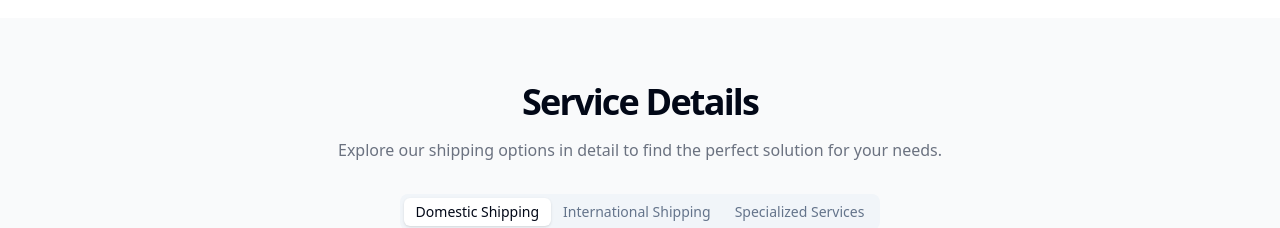
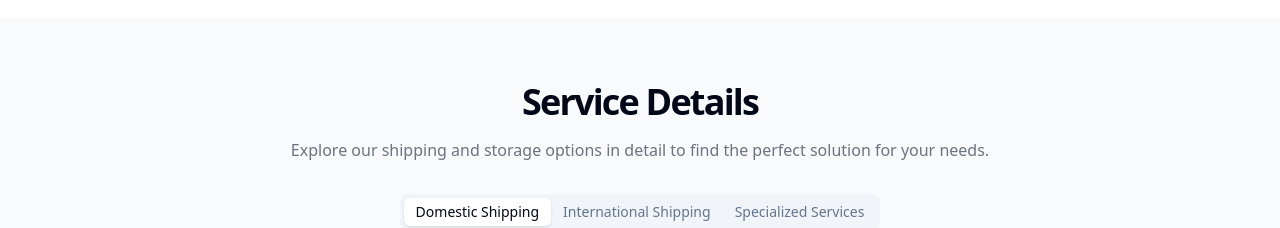
Before and after one commit to ZYNEXES/zynexfront, a Next.js app: page /services in a window 1280 px wide. Shown: the part 1320-1548 px from the top of the page. Built offline with nearby package versions, Linux system fonts and the light colour scheme.

Commit message:
updated some shit

```diff
--- a/src/components/navbar.tsx
+++ b/src/components/navbar.tsx
@@ -209,6 +209,13 @@ export function Navbar() {
                   >
                     Contact
                   </Link>
+                  <Link
+                    href="/blog"
+                    className="flex w-full items-center py-2 text-lg font-semibold"
+                    onClick={() => setIsOpen(false)}
+                  >
+                    Blogs
+                  </Link>
                 </div>
                 <Button asChild className="w-full" onClick={() => setIsOpen(false)}>
                   <Link href="/quote">Get a Quote</Link>
--- a/src/components/service-details.tsx
+++ b/src/components/service-details.tsx
@@ -13,7 +13,7 @@ export function ServiceDetails() {
         <div className="flex flex-col items-center justify-center space-y-4 text-center mb-8">
           <h2 className="text-3xl font-bold tracking-tighter sm:text-4xl">Service Details</h2>
           <p className="mx-auto max-w-[700px] text-gray-500 dark:text-gray-400">
-            Explore our shipping options in detail to find the perfect solution for your needs.
+            Explore our shipping and storage options in detail to find the perfect solution for your needs.
           </p>
         </div>
 
```
